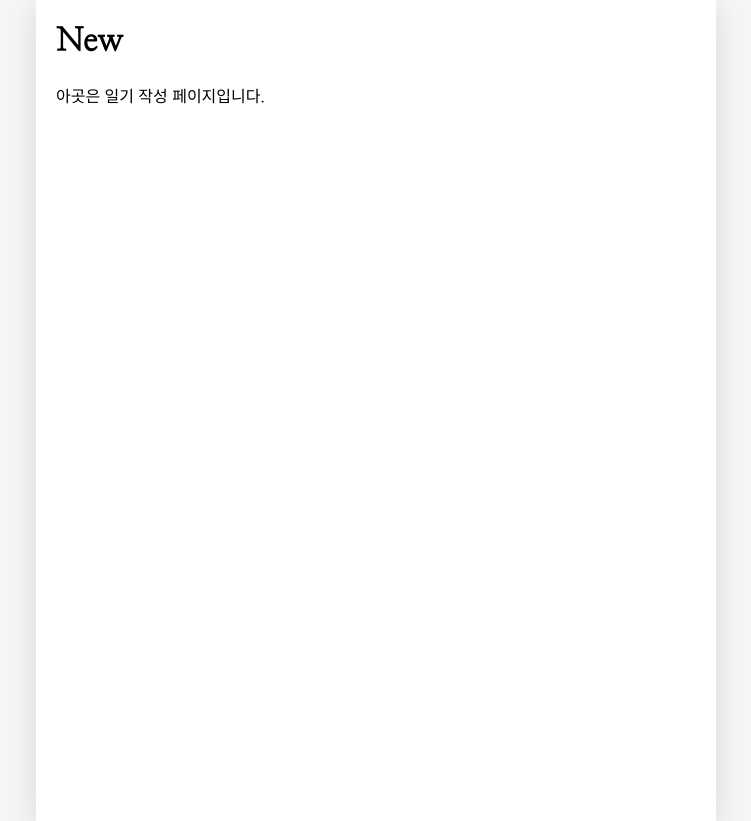
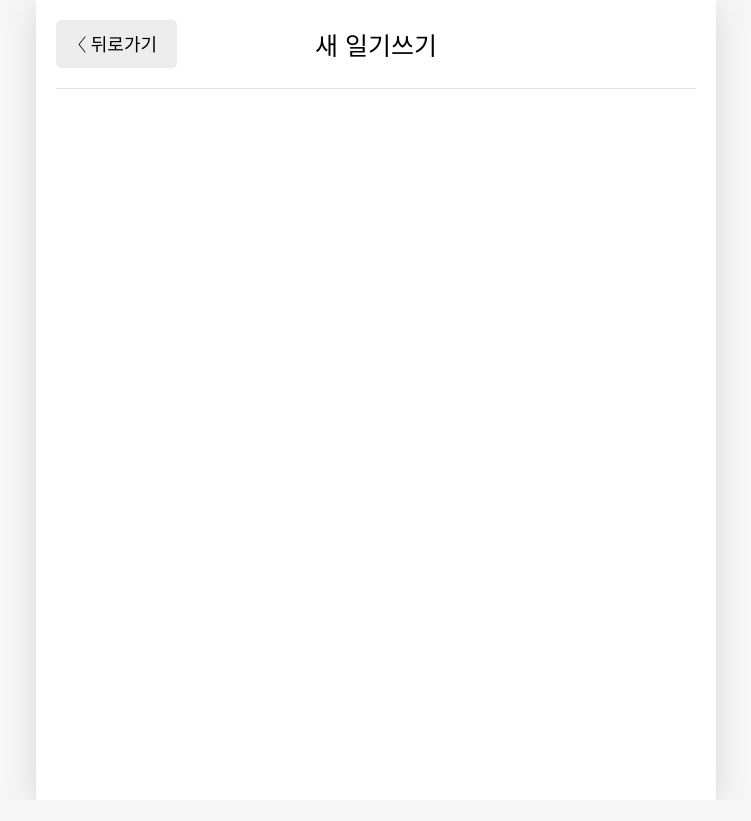
Before and after one commit to okdol1/Emotion-Diary, a React (Create React App) app: page /new in a window 1280 px wide. Shown: the whole page, without its empty margins (264-1015 px from the left). After the commit the page ends 800 px from the top, so only its background shows below. Built offline with nearby package versions, Linux system fonts and the light colour scheme; a web font is replaced by a local one.

Commit message:
새 일기쓰기 헤더

```diff
--- a/src/pages/New.js
+++ b/src/pages/New.js
@@ -1,8 +1,18 @@
+import { useNavigate } from "react-router-dom";
+
+import MyHeader from "./../components/MyHeader";
+import MyButton from "./../components/MyButton";
+
 const New = () => {
+  const navigete = useNavigate();
   return (
     <div>
-      <h1>New</h1>
-      <p>아곳은 일기 작성 페이지입니다.</p>
+      <MyHeader
+        headText={"새 일기쓰기"}
+        leftChild={
+          <MyButton text={"< 뒤로가기"} onClick={() => navigete(-1)} />
+        }
+      />
     </div>
   );
 };
```
